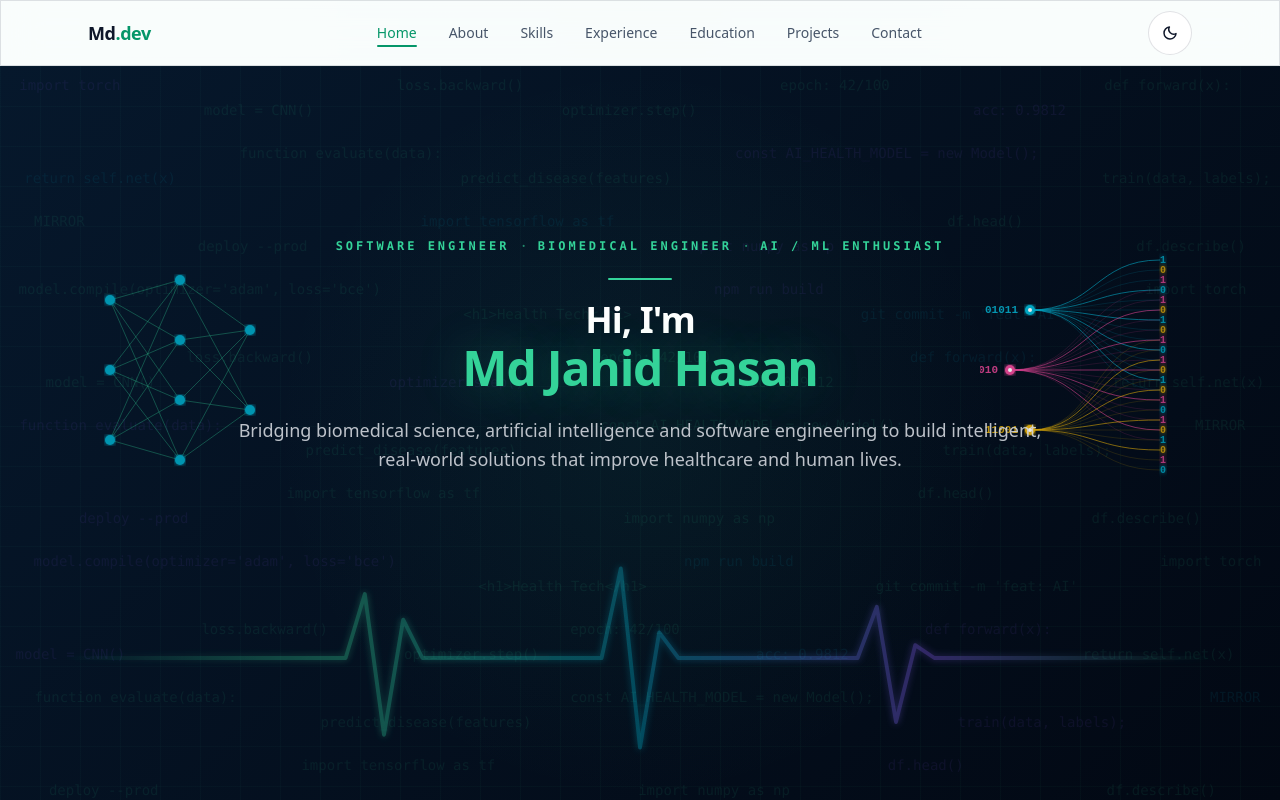
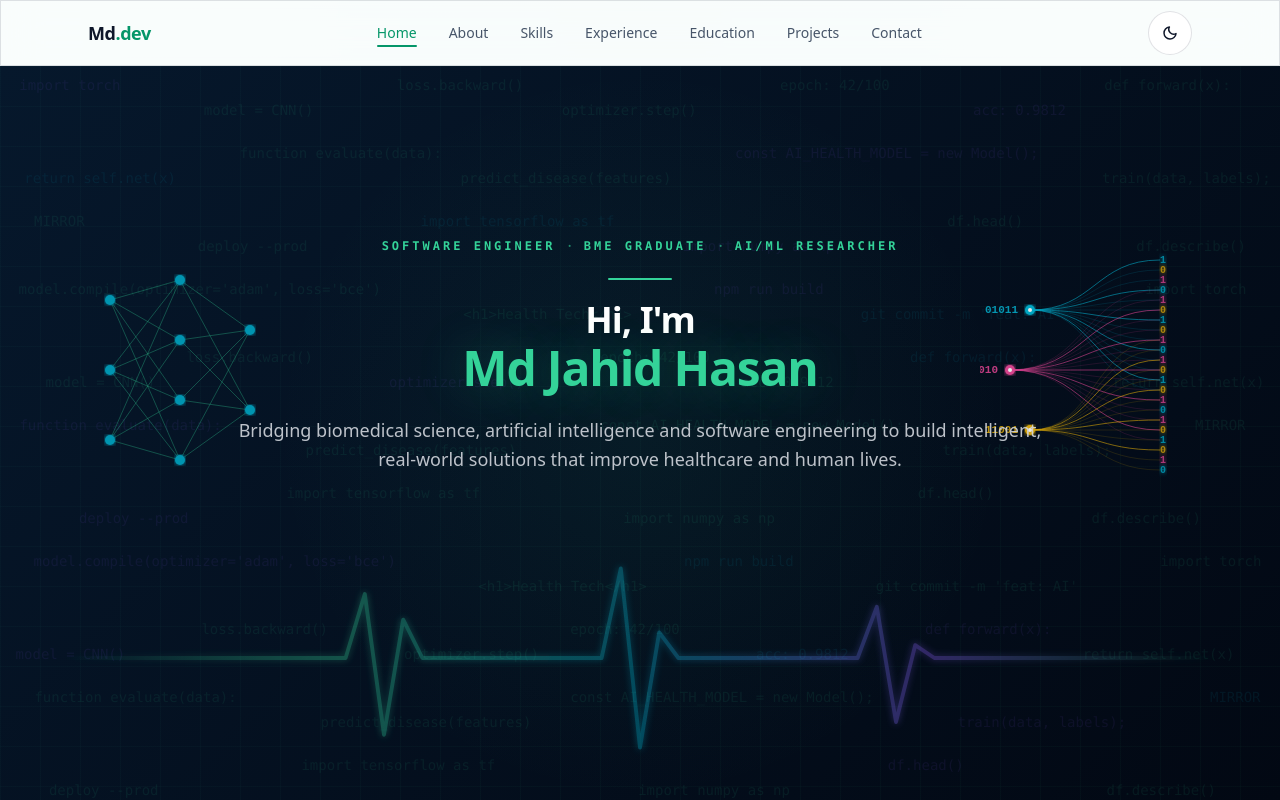
Before and after one commit to jahid-cuet/portfolio, a Next.js app: page / in a window 1280 px wide. Shown: the top 800 px of the page. Built offline with nearby package versions, Linux system fonts and the light colour scheme.

Commit message:
feat: add Contact and Home components to portfolio layout

```diff
--- a/components/Contact.tsx
+++ b/components/Contact.tsx
@@ -94,11 +94,10 @@ export default function Contact() {
         <div className="text-center">
           <div className="mx-auto mb-4 h-1 w-14 rounded-full bg-[color:var(--accent)]" />
           <h2 className="text-4xl md:text-5xl font-light tracking-tight theme-text">
-            Wanna <span className="font-semibold">Start Work</span> With Me?
+            Let's <span className="font-semibold">Connect</span> & Collaborate
           </h2>
-          <p className="mx-auto mt-4 max-w-2xl text-base md:text-lg leading-8 theme-muted">
-            If you have a project, role, or collaboration in mind, send a message and I’ll
-            get back to you as soon as I can.
+          <p className="mx-auto mt-4 max-w-5xl text-base leading-relaxed theme-muted">
+            Explore my latest work and connect with me on LinkedIn and GitHub. Whether you have a project in mind, need technical guidance, or are a student or friend looking for advice — feel free to reach out via email. I'll always try my best to help whenever I have the time!
           </p>
         </div>
 
--- a/components/Home.tsx
+++ b/components/Home.tsx
@@ -55,14 +55,14 @@ function UnifiedAIHealthBackground() {
 ──────────────────────────────────────────────── */
 function SideNeuralNetwork() {
   const nodes = [
-    {x: 30, y: 50}, {x: 30, y: 120}, {x: 30, y: 190},
-    {x: 100, y: 30}, {x: 100, y: 90}, {x: 100, y: 150}, {x: 100, y: 210},
-    {x: 170, y: 80}, {x: 170, y: 160}
+    { x: 30, y: 50 }, { x: 30, y: 120 }, { x: 30, y: 190 },
+    { x: 100, y: 30 }, { x: 100, y: 90 }, { x: 100, y: 150 }, { x: 100, y: 210 },
+    { x: 170, y: 80 }, { x: 170, y: 160 }
   ];
 
   const connections: number[][] = [];
-  for(let i=0; i<3; i++) for(let j=3; j<7; j++) connections.push([i, j]);
-  for(let i=3; i<7; i++) for(let j=7; j<9; j++) connections.push([i, j]);
+  for (let i = 0; i < 3; i++) for (let j = 3; j < 7; j++) connections.push([i, j]);
+  for (let i = 3; i < 7; i++) for (let j = 7; j < 9; j++) connections.push([i, j]);
 
   return (
     <div className="absolute left-[-20px] md:left-[10px] lg:left-[40px] xl:left-[80px] top-[15%] md:top-[25%] hidden sm:block pointer-events-none opacity-80 z-0">
@@ -77,15 +77,15 @@ function SideNeuralNetwork() {
           </filter>
         </defs>
         <g stroke="#34d399" strokeWidth="1" strokeOpacity="0.4">
-          {connections.map(([a,b], i) => (
+          {connections.map(([a, b], i) => (
             <line key={`nn-conn-${i}`} x1={nodes[a].x} y1={nodes[a].y} x2={nodes[b].x} y2={nodes[b].y}>
-               <animate attributeName="stroke-opacity" values="0.1;0.8;0.1" dur={`${1.5 + (i%3)}s`} begin={`${i*0.1}s`} repeatCount="indefinite" />
+              <animate attributeName="stroke-opacity" values="0.1;0.8;0.1" dur={`${1.5 + (i % 3)}s`} begin={`${i * 0.1}s`} repeatCount="indefinite" />
             </line>
           ))}
         </g>
         {nodes.map((n, i) => (
           <circle key={`nn-node-${i}`} cx={n.x} cy={n.y} r="5" fill="#06b6d4" filter="url(#glowNN)">
-            <animate attributeName="r" values="4;7;4" dur={`${1.5 + (i%2)}s`} begin={`${i*0.2}s`} repeatCount="indefinite" />
+            <animate attributeName="r" values="4;7;4" dur={`${1.5 + (i % 2)}s`} begin={`${i * 0.2}s`} repeatCount="indefinite" />
           </circle>
         ))}
       </svg>
@@ -173,7 +173,7 @@ function SideDataFlow() {
               {origin.bin}
             </text>
             <circle cx={origin.x} cy={origin.y} r="5" fill={origin.color} filter="url(#glowFlow)">
-               <animate attributeName="r" values="4;7;4" dur={`${1.5 + i*0.5}s`} repeatCount="indefinite" />
+              <animate attributeName="r" values="4;7;4" dur={`${1.5 + i * 0.5}s`} repeatCount="indefinite" />
             </circle>
             <circle cx={origin.x} cy={origin.y} r="2" fill="#ffffff" />
           </g>
@@ -283,11 +283,11 @@ export default function HomeSection() {
             </span>
             <span className="text-[#34d399] opacity-60">·</span>
             <span className="font-mono text-[10px] sm:text-xs tracking-[0.25em] uppercase text-[#34d399] font-semibold">
-              Biomedical Engineer
+              BME Graduate
             </span>
             <span className="text-[#34d399] opacity-60">·</span>
             <span className="font-mono text-[10px] sm:text-xs tracking-[0.25em] uppercase text-[#34d399] font-semibold">
-              AI / ML Enthusiast
+              AI/ML Researcher
             </span>
           </div>
 
```
